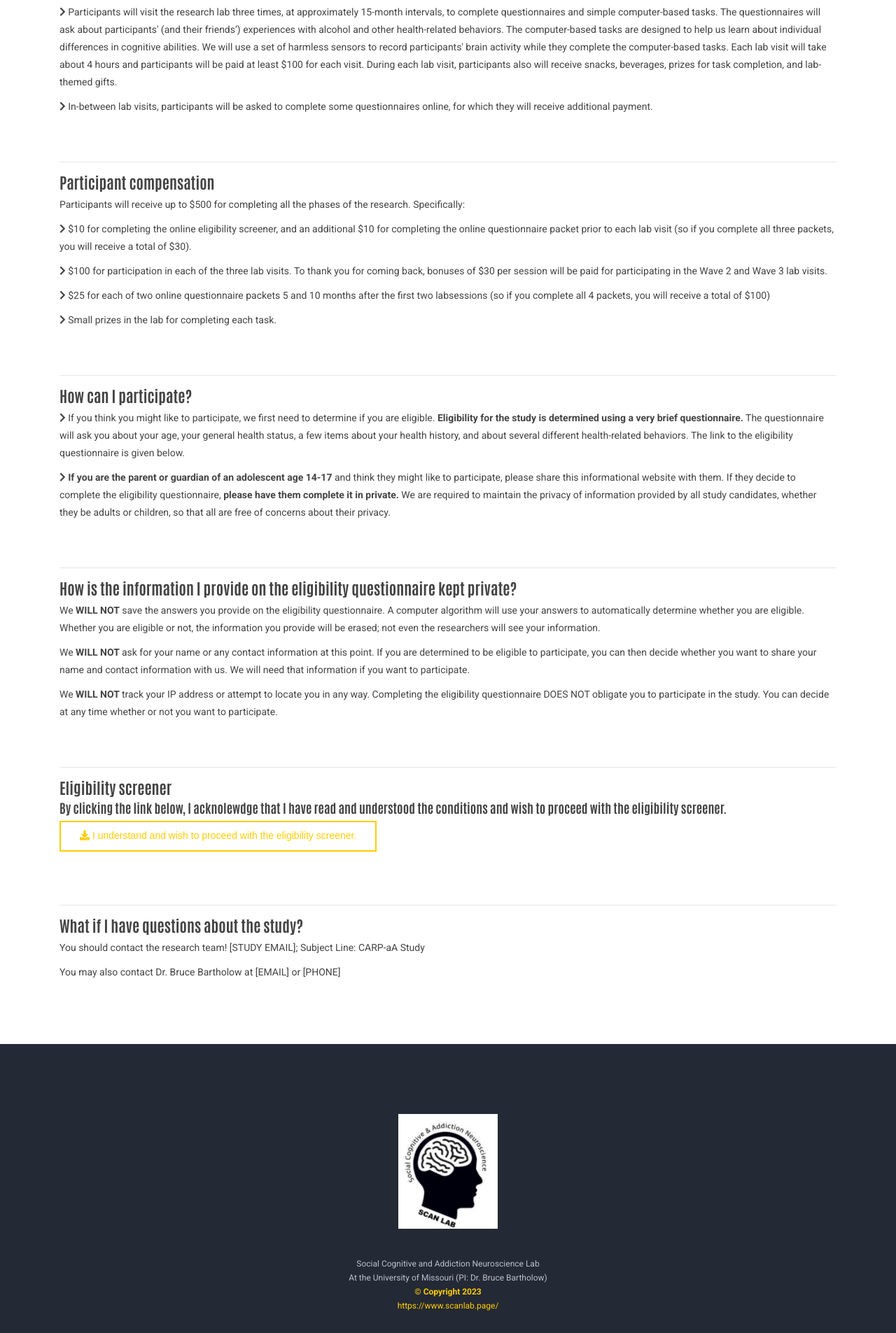
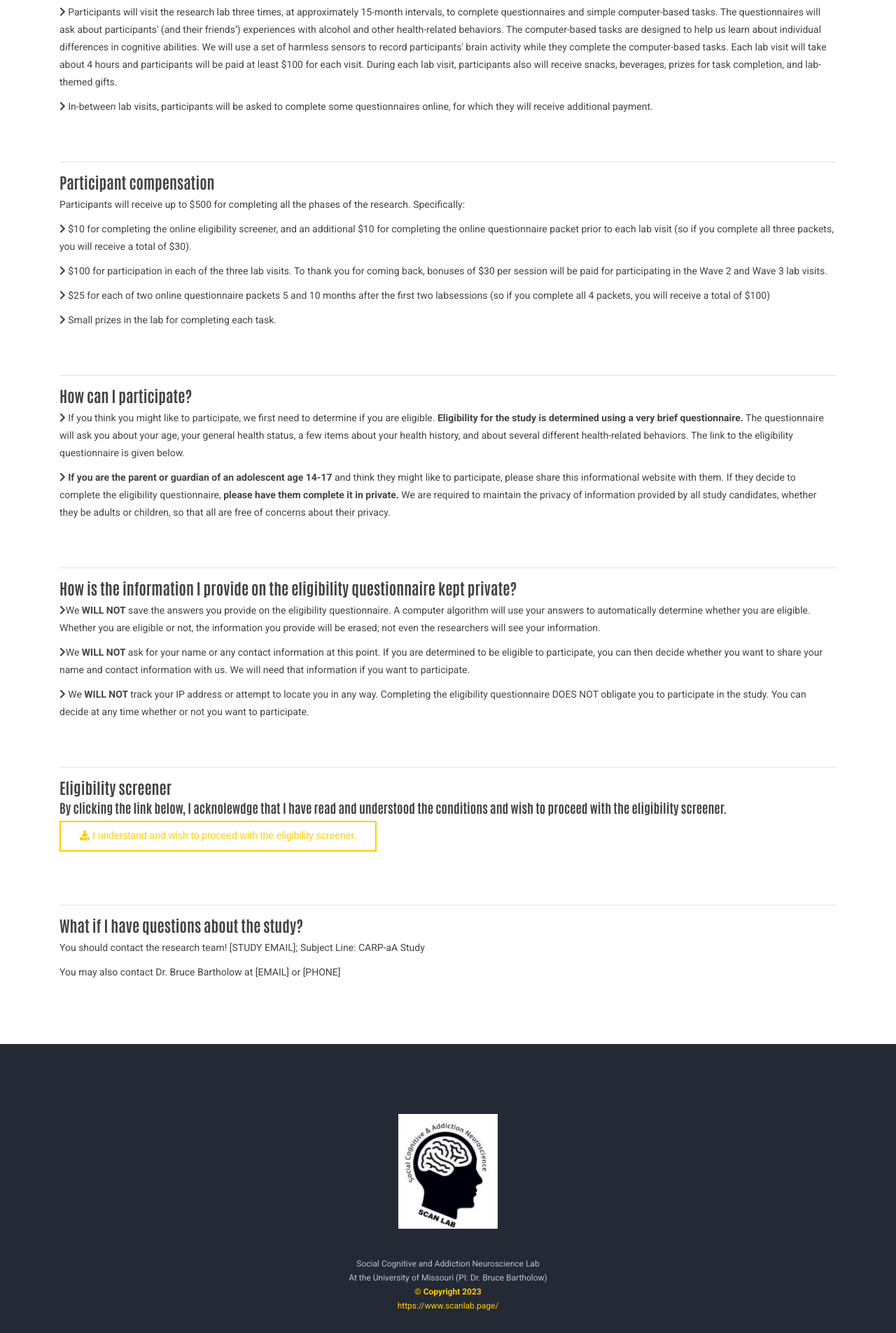
Before and after one commit to bartholow-scanlab/bartholow-scanlab.github.io, a Jekyll site: the page built from carp-aa.html, in a window 1280 px wide. Shown: the part 852-2757 px from the top of the page at 70% size. Built offline with Jekyll 4.4.1, drawn with Linux system fonts in a browser that asks for light colours; nearby versions of some CDN libraries.

Commit message:
Update carp-aa.html

```diff
--- a/carp-aa.html
+++ b/carp-aa.html
@@ -66,9 +66,9 @@ In-between lab visits, participants will be asked to complete some questionnaire
 
 <h4> How is the information I provide on the eligibility questionnaire kept private?</h4>
 
-<p> We <strong>WILL NOT</strong> save the answers you provide on the eligibility questionnaire.  A computer algorithm will use your answers to automatically determine whether you are eligible.  Whether you are eligible or not, the information you provide will be erased; not even the researchers will see your information. </p>
-<p> We <strong>WILL NOT </strong>ask for your name or any contact information at this point.  If you are determined to be eligible to participate, you can then decide whether you want to share your name and contact information with us.  We will need that information if you want to participate.</p>
-<p> We <strong>WILL NOT </strong>track your IP address or attempt to locate you in any way.
+<p> <i class="fa fa-chevron-right" aria-hidden="true"></i>We <strong>WILL NOT</strong> save the answers you provide on the eligibility questionnaire.  A computer algorithm will use your answers to automatically determine whether you are eligible.  Whether you are eligible or not, the information you provide will be erased; not even the researchers will see your information. </p>
+<p> <i class="fa fa-chevron-right" aria-hidden="true"></i>We <strong>WILL NOT </strong>ask for your name or any contact information at this point.  If you are determined to be eligible to participate, you can then decide whether you want to share your name and contact information with us.  We will need that information if you want to participate.</p>
+<p> <i class="fa fa-chevron-right" aria-hidden="true"></i> We <strong>WILL NOT </strong>track your IP address or attempt to locate you in any way.
 Completing the eligibility questionnaire DOES NOT obligate you to participate in the study.  You can decide at any time whether or not you want to participate.</p>
 
 
```
